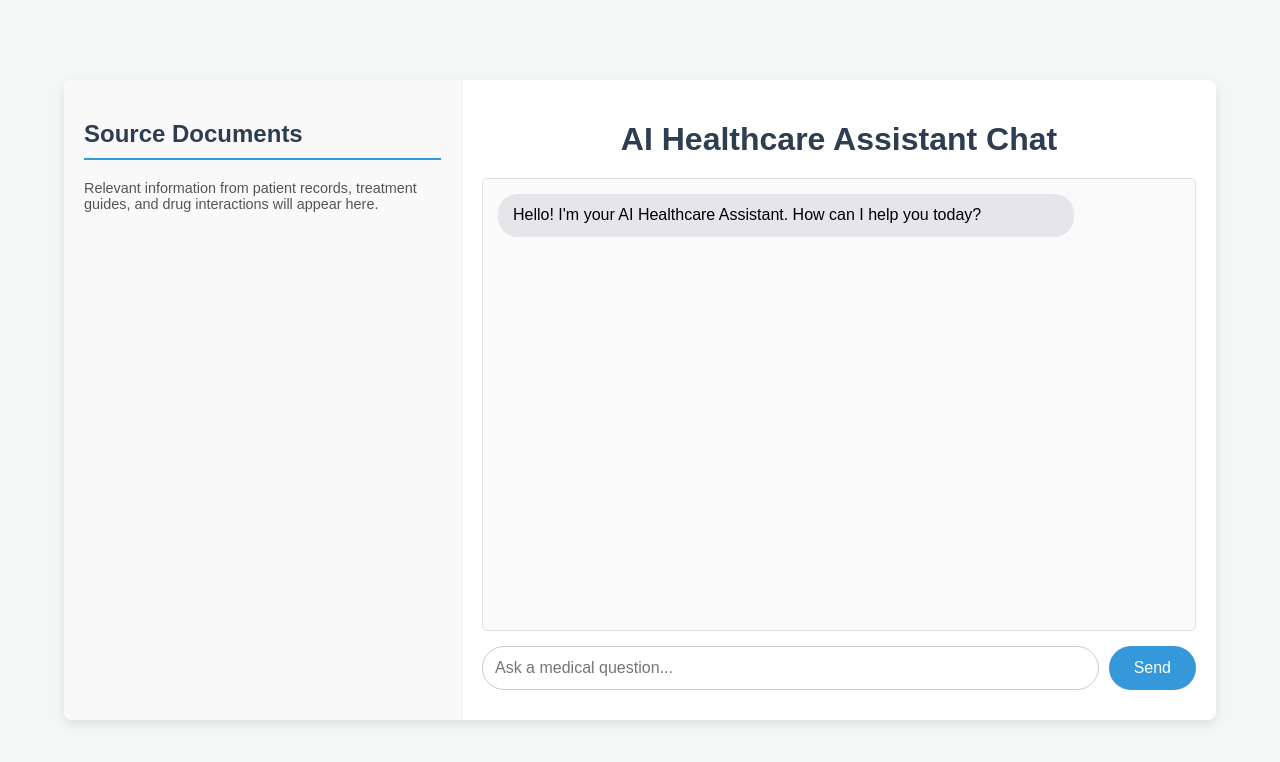
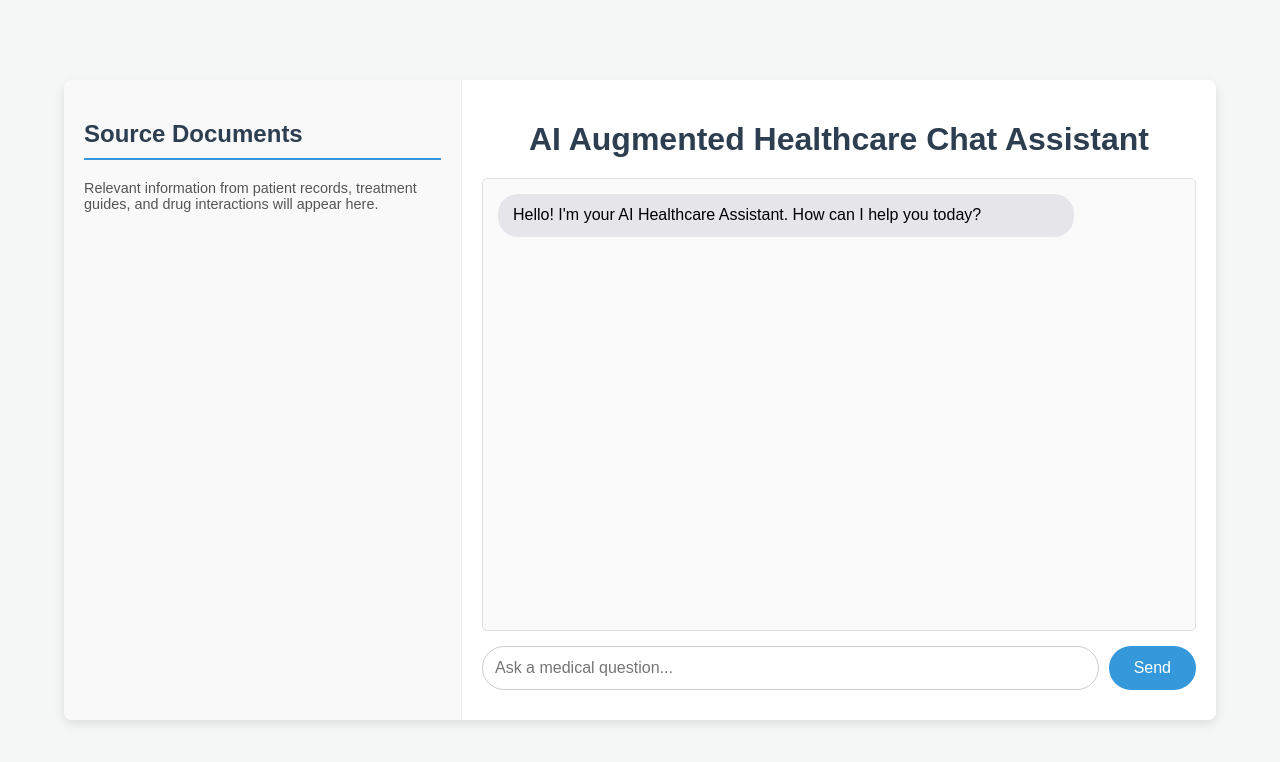
Before and after one commit to vidishsirdesai/ai_augmented_healthcare_assistant, a plain HTML site: page src/static/index.html in a window 1280 px wide. Drawn offline with Linux system fonts and the light colour scheme.

Commit message:
source code

```diff
--- a/src/static/index.html
+++ b/src/static/index.html
@@ -4,7 +4,7 @@
 <head>
     <meta charset="UTF-8">
     <meta name="viewport" content="width=device-width, initial-scale=1.0">
-    <title>AI Healthcare Assistant</title>
+    <title>AI Augmented Healthcare Assistant</title>
     <link rel="stylesheet" href="/static/style.css">
 </head>
 <body>
@@ -16,7 +16,7 @@
             </div>
         </div>
         <div class="right-panel">
-            <h1>AI Healthcare Assistant Chat</h1>
+            <h1>AI Augmented Healthcare Chat Assistant</h1>
             <div id="chat-box" class="chat-box">
                 <div class="message bot-message">
                     Hello! I'm your AI Healthcare Assistant. How can I help you today?
```
